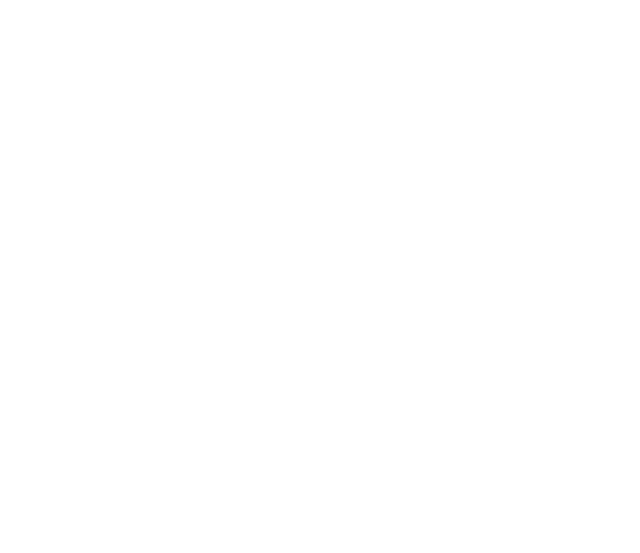
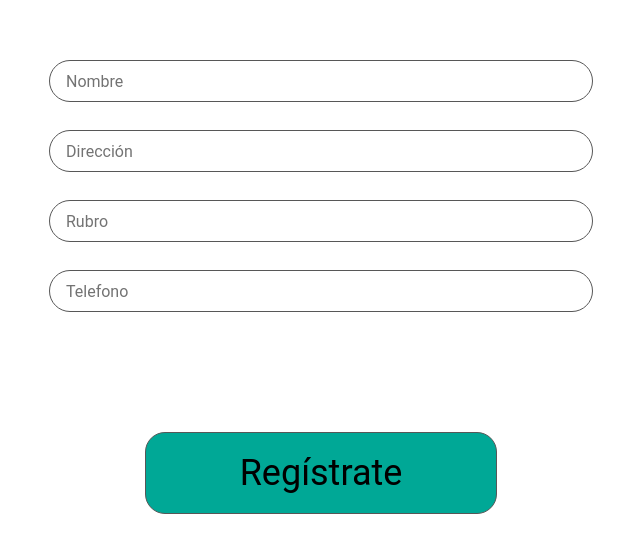
Before and after one commit to No-Country/C16-20-N-Node-React, a React (Vite) app in the folder frontend/: page /registerRestaurant in a window 1280 px wide. Before the commit this address had no page. Shown: the part 113-666 px from the top of the page, without its empty margins (319-959 px from the left). Built offline with nearby package versions, Linux system fonts and the light colour scheme.

Commit message:
deleted:    frontend/src/pages/ClienteDashboard.jsx 	deleted:    frontend/src/pages/RepartidorDashboard.jsx 	modified:   frontend/src/pages/homePage/homePage.jsx 	modified:   frontend/src/pages/restaurant/registerRestaurant.jsx 	modified:   frontend/src/routes/routes.jsx

```diff
--- a/frontend/src/pages/ClienteDashboard.jsx
+++ /dev/null
@@ -1,9 +0,0 @@
-const ClienteDashboard = () => {
-    return (
-        <div className="flex h-screen bg-color1 items-center justify-center min-w-96">
-            Pagina ClienteDashboard
-        </div>
-    )
-}
-
-export default ClienteDashboard;
--- a/frontend/src/pages/RepartidorDashboard.jsx
+++ /dev/null
@@ -1,9 +0,0 @@
-const RepartidorDashboard = () => {
-    return (
-        <div className="flex h-screen bg-color1 items-center justify-center min-w-96">
-            Pagina RepartidorDashboard
-        </div>
-    )
-}
-
-export default RepartidorDashboard;
--- a/frontend/src/pages/homePage/homePage.jsx
+++ b/frontend/src/pages/homePage/homePage.jsx
@@ -22,6 +22,9 @@
         };
         console.log('solicitud de acceso enviado!')
         console.log('Datos que se envian:', formData);
+
+        window.location.href = '/registerRestaurant';
+
     };
 
     const [email, setEmail] = useState('');
--- a/frontend/src/pages/restaurant/registerRestaurant.jsx
+++ b/frontend/src/pages/restaurant/registerRestaurant.jsx
@@ -0,0 +1,86 @@
+import { useState } from 'react';
+
+const RegisterRestaurant = () => {
+
+    const [nombre, setNombre] = useState('');
+    const [direccion, setDireccion] = useState('');
+    const [rubro, setRubro] = useState('');
+    const [telefono, setTelefono] = useState('');
+
+    const handleSubmit = (e) => {
+        e.preventDefault();
+
+        const formData = {
+            nombre: nombre,
+            direccion: direccion,
+            rubro: rubro,
+            telefono: telefono
+        };
+        console.log('solicitud de registro enviado!')
+        console.log('Datos que se envian:', formData);
+    };
+
+    return (
+        <div
+            className='
+                flex h-screen w-screen bg-white items-center justify-center
+            '>
+            <div className='
+                    w-[544px]
+                '>
+                <form
+                    onSubmit={handleSubmit}
+                    className=''>
+                    <div
+                        className='
+                            flex flex-col gap-7
+                        '>
+                        <input
+                            type='text'
+                            id='nombre'
+                            value={nombre}
+                            placeholder='Nombre'
+                            onChange={(e) => setNombre(e.target.value)}
+                            className='font-[roboto] text-[16px] placeholder-[#737373] text-black rounded-[50px] border-[1px] border-[#575757] w-full h-[42px] px-4'
+                        />
+                        <input
+                            type='text'
+                            id='direccion'
+                            value={direccion}
+                            placeholder='Dirección'
+                            onChange={(e) => setDireccion(e.target.value)}
+                            className='font-[roboto] text-[16px] placeholder-[#737373] text-black rounded-[50px] border-[1px] border-[#575757] w-full h-[42px] px-4'
+                        />
+                        <input
+                            type='text'
+                            id='rubro'
+                            value={rubro}
+                            placeholder='Rubro'
+                            onChange={(e) => setRubro(e.target.value)}
+                            className='font-[roboto] text-[16px] placeholder-[#737373] text-black rounded-[50px] border-[1px] border-[#575757] w-full h-[42px] px-4'
+                        />
+                        <input
+                            type='text'
+                            id='telefono'
+                            value={telefono}
+                            placeholder='Telefono'
+                            onChange={(e) => setTelefono(e.target.value)}
+                            className='font-[roboto] text-[16px] placeholder-[#737373] text-black rounded-[50px] border-[1px] border-[#575757] w-full h-[42px] px-4'
+                        />
+                    </div>
+                    <div className='flex items-center justify-center mt-[120px]'>
+                        <button
+                            type='submit'
+                            className='
+                                font-[roboto] bg-[#00A896] border-[1px] border-[#575757] rounded-[20px] h-[82px] w-[352px] text-[36px]
+                            '>
+                            Regístrate
+                        </button>
+                    </div>
+                </form>
+            </div >
+        </div >
+    )
+}
+
+export default RegisterRestaurant;
--- a/frontend/src/routes/routes.jsx
+++ b/frontend/src/routes/routes.jsx
@@ -1,8 +1,7 @@
 import { BrowserRouter, Routes, Route } from 'react-router-dom';
 import HomePage from '../pages/homePage/homePage';
-import ClienteDashboard from '../pages/ClienteDashboard';
 import RestauranteDashboard from '../pages/RestauranteDashboard';
-import RepartidorDashboard from '../pages/RepartidorDashboard';
+import RegisterRestaurant from '../pages/restaurant/registerRestaurant';
 
 const Router = () => {
 
@@ -11,14 +10,10 @@
       <Routes>
         {/* pagina de inicio */}
         <Route exact path="/" element={<HomePage />} />
-        {/* pagina de registro */}
-
+        {/* pagina de registro del restaurante*/}
+        <Route path="/registerRestaurant" element={<RegisterRestaurant />} />
         {/* pagina del tablero del restaurante */}
         <Route path="/RestauranteDashboard" element={<RestauranteDashboard />} />
-        {/* pagina del tablero del cliente */}
-        <Route path="/ClienteDashboard" element={<ClienteDashboard />} />
-        {/* pagina del tablero del repartidor */}
-        <Route path="/RepartidorDashboard" element={<RepartidorDashboard />} />
       </Routes>
     </BrowserRouter>
   );
```
